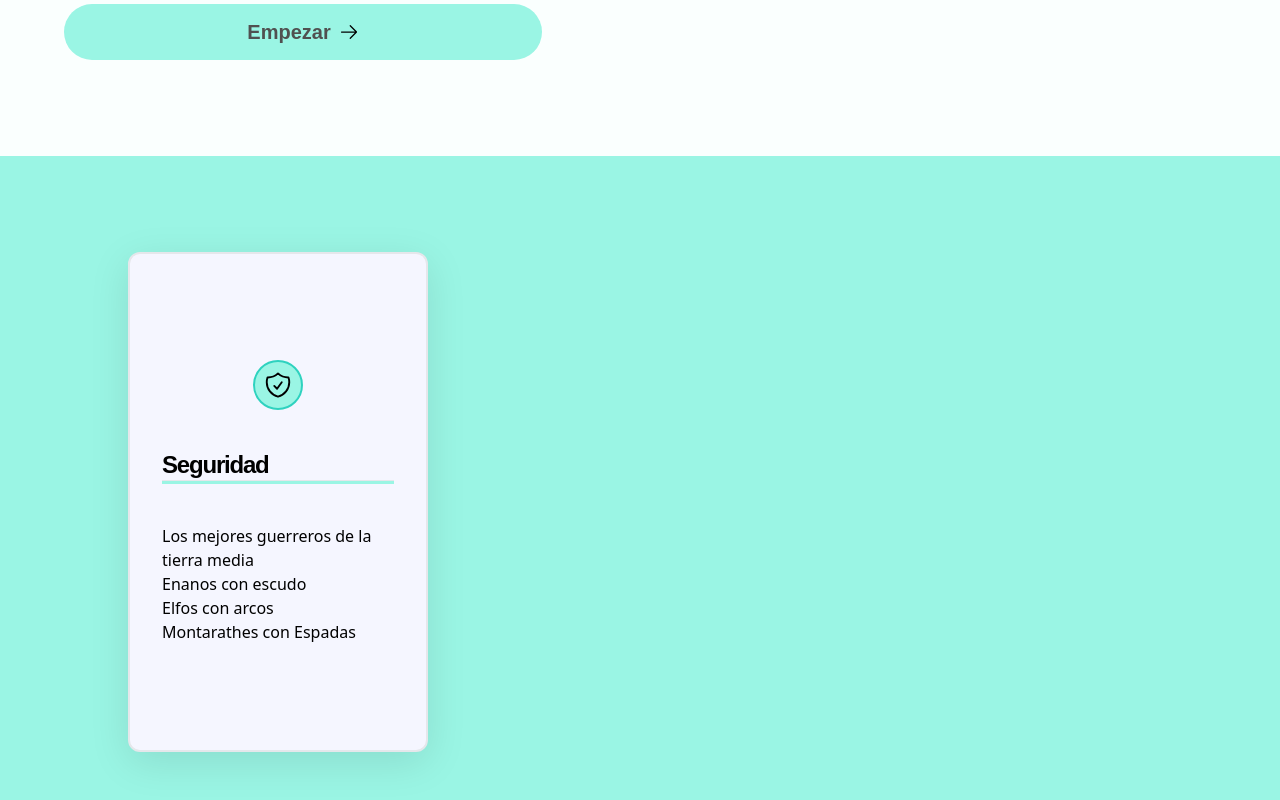
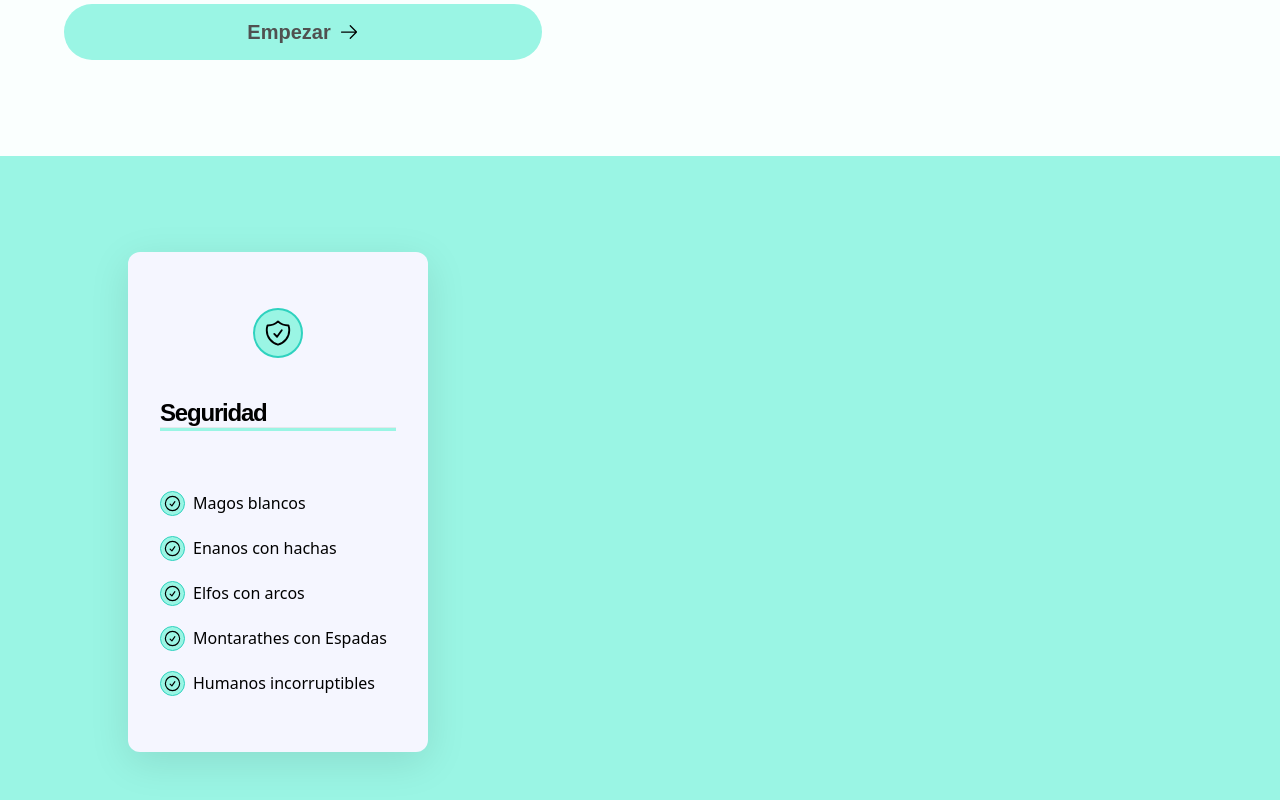
Before and after one commit to feixes/khazad-dum-delivery, a React (Vite) app: page / in a window 1280 px wide. Shown: the part 761-1561 px from the top of the page. Built offline with nearby package versions, Linux system fonts and the light colour scheme.

Commit message:
first card created

```diff
--- a/src/assets/icons/index.ts
+++ b/src/assets/icons/index.ts
@@ -2,10 +2,12 @@ import cross from './cross.svg'
 import hamburgerMenu from './hamburgerMenu.svg'
 import rightArrow from './rightArrow.svg'
 import shield from './shield.svg'
+import check from './check.svg'
 
 export {
     cross,
     hamburgerMenu,
     rightArrow,
-    shield
+    shield,
+    check
 }
--- a/src/landing/pages/HomePage.tsx
+++ b/src/landing/pages/HomePage.tsx
@@ -1,7 +1,7 @@
 import { Hero } from "../../ui/components"
 
 import { mapa } from "../../assets/images"
-import { shield } from "../../assets/icons"
+import { shield, check } from "../../assets/icons"
 
 
 
@@ -16,7 +16,7 @@ export const HomePage = () => {
 
             <section className=" padding bg-primary w-full">
                 <div className="max-container bg-inherit padding-x">
-                    <div className="border-2 rounded-xl max-w-[300px] h-[500px] bg-pale-blue shadow-3xl flex flex-col justify-center items-around p-8">
+                    <div className=" rounded-xl max-w-[300px] h-[500px] bg-pale-blue shadow-3xl flex flex-col justify-center items-around p-8">
                         <img
                             src={shield}
                             alt={shield}
@@ -27,10 +27,26 @@ export const HomePage = () => {
                         <h4 className="text-2xl bg-transparent font-palanquin font-bold tracking-tighter">Seguridad</h4>
                         <hr className="h-1 bg-primary" />
                         <ul className="bg-transparent mt-10 text-montserrat">
-                            <li className="bg-transparent">Los mejores guerreros de la tierra media</li>
-                            <li className="bg-transparent">Enanos con escudo</li>
-                            <li className="bg-transparent">Elfos con arcos</li>
-                            <li className="bg-transparent">Montarathes con Espadas</li>
+                            <li className="mt-5 bg-transparent flex">
+                                <img src={check} alt="" className="bg-primary p-0.5 border-[1px] border-primary-dark rounded-full border-1  mr-2" height={25} width={25} />
+                                Magos blancos
+                            </li>
+                            <li className="mt-5 bg-transparent flex">
+                                <img src={check} alt="" className="bg-primary p-0.5 border-[1px] border-primary-dark rounded-full border-1  mr-2" height={25} width={25} />
+                                Enanos con hachas
+                            </li>
+                            <li className="mt-5 bg-transparent flex">
+                                <img src={check} alt="" className="bg-primary p-0.5 border-[1px] border-primary-dark rounded-full border-1  mr-2" height={25} width={25} />
+                                Elfos con arcos
+                            </li>
+                            <li className="mt-5 bg-transparent flex">
+                                <img src={check} alt="" className="bg-primary p-0.5 border-[1px] border-primary-dark rounded-full border-1  mr-2" height={25} width={25} />
+                                Montarathes con Espadas
+                            </li>
+                            <li className="mt-5 bg-transparent flex">
+                                <img src={check} alt="" className="bg-primary p-0.5 border-[1px] border-primary-dark rounded-full border-1  mr-2" height={25} width={25} />
+                                Humanos incorruptibles
+                            </li>
                         </ul>
                     </div>
                 </div>
```
Also changed, not shown: src/assets/icons/check.svg (added).
